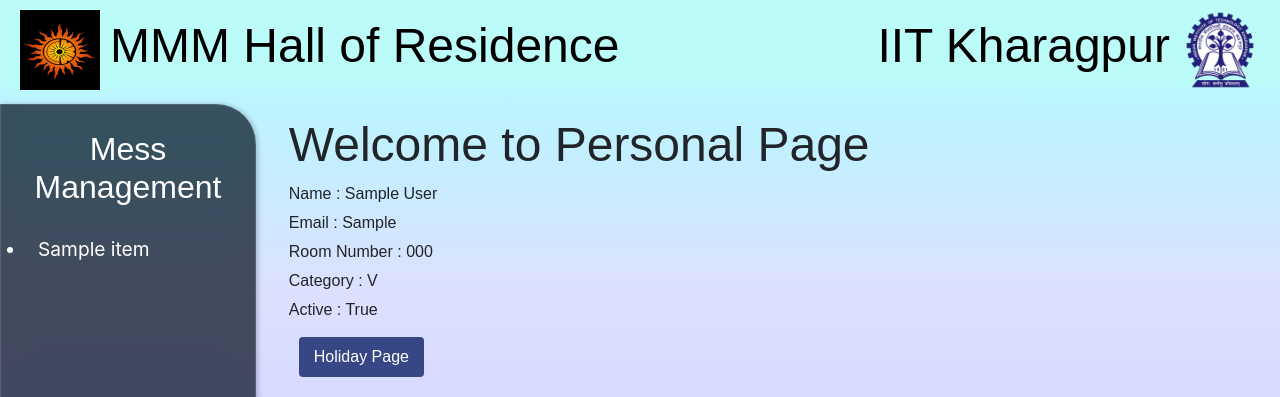
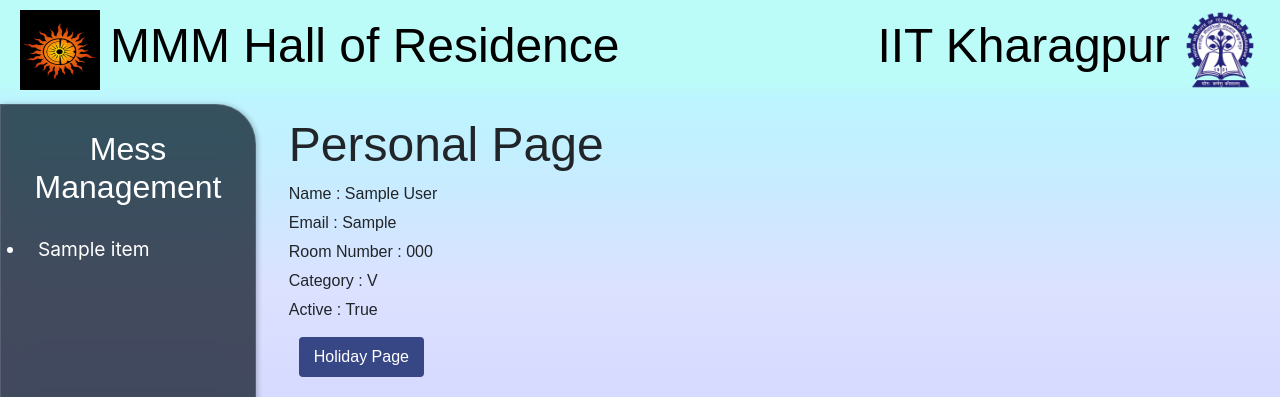
Before and after one commit to aruniankur/messmanagement, a Flask app: template templates/personal.html in a window 1280 px wide. Shown: the top 397 px of the page. Run offline with Flask 3, Linux system fonts and the light colour scheme; tables that the repository leaves empty hold one stand-in row (values such as "Sample post"); the template is opened without the code that fills it: values that come from a table or form of the project are taken from there, most other values are stand-ins (such as "Sample title", 1, 10 or a date in 2020).

Commit message:
Update personal.html

```diff
--- a/templates/personal.html
+++ b/templates/personal.html
@@ -330,7 +330,7 @@
     </div>
 
     <div class="datacontainer">
-      <h1>Welcome to Personal Page</h1>
+      <h1>Personal Page</h1>
       <p>Name : {{ stu.student_name }}</p>
       <p>Email : {{ stu.roll_no }}</p>
       <p>Room Number : {{ stu.room_number }}</p>
```
